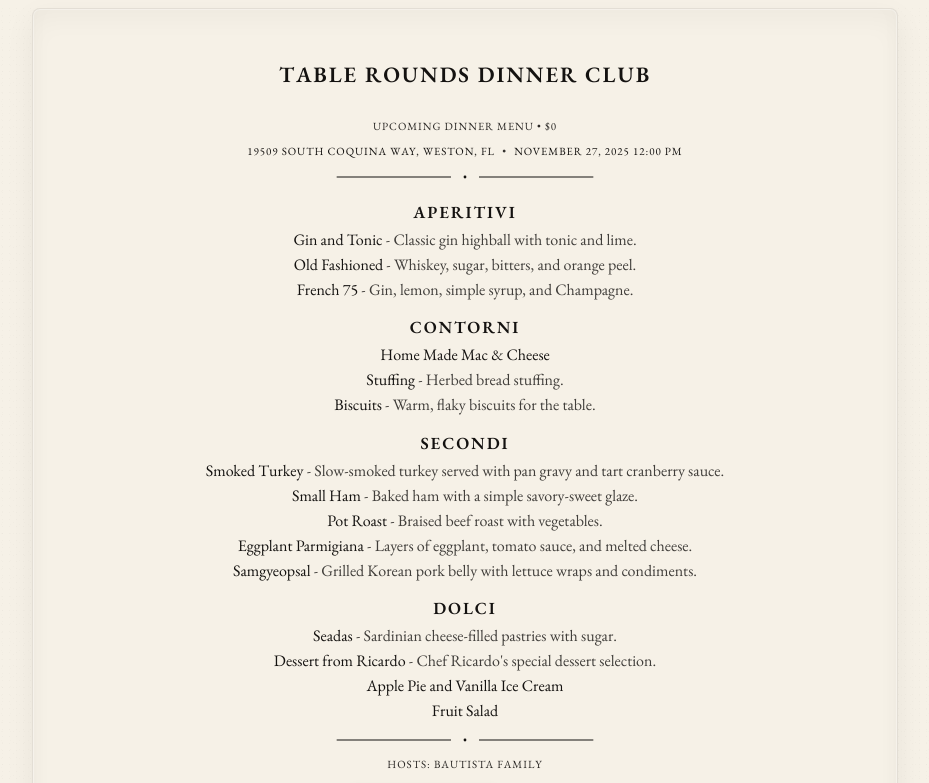
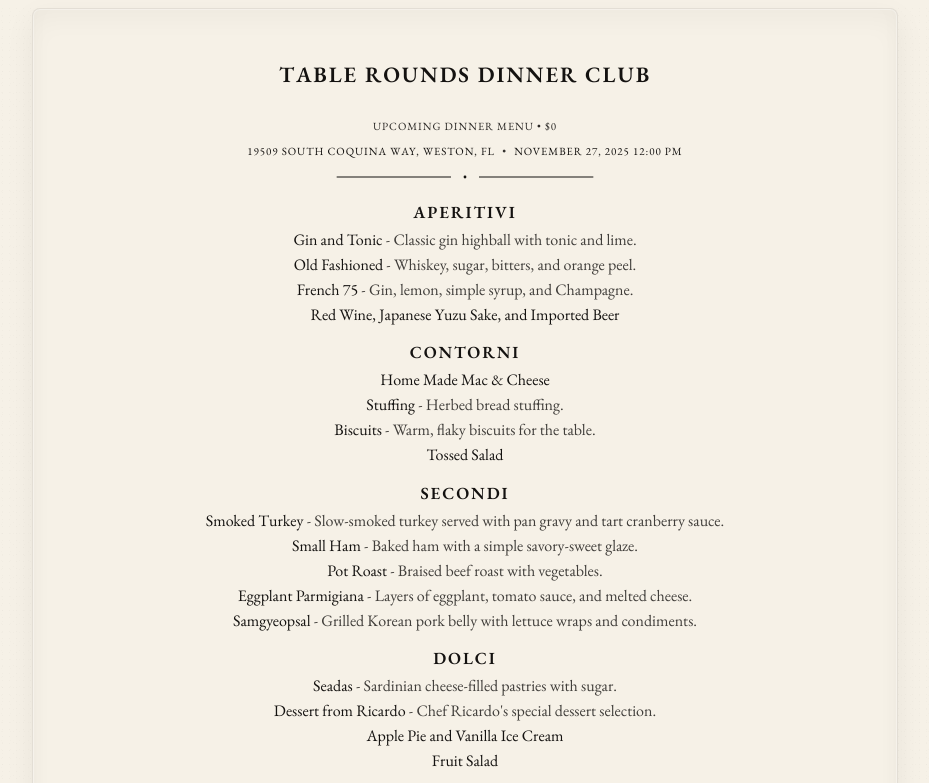
Before and after one commit to enricobautista/dinner-club, a Next.js app: page / in a window 1280 px wide. Shown: the top 783 px of the page, without its empty margins (175-1104 px from the left). Built offline with nearby package versions, Linux system fonts and the light colour scheme.

Commit message:
thanksgiving menu v3

```diff
--- a/data/menus.ts
+++ b/data/menus.ts
@@ -178,6 +178,9 @@ export const menus: Menu[] = [
             name: "French 75",
             recipeSlug: "french-75",
             blurb: "Gin, lemon, simple syrup, and Champagne."
+          },
+          {
+            name: "Red Wine, Japanese Yuzu Sake, and Imported Beer",
           }
         ]
       },
@@ -220,6 +223,9 @@ export const menus: Menu[] = [
           {
             name: "Biscuits",
             blurb: "Warm, flaky biscuits for the table."
+          },
+          {
+            name: "Tossed Salad",
           }
         ]
       },
```
